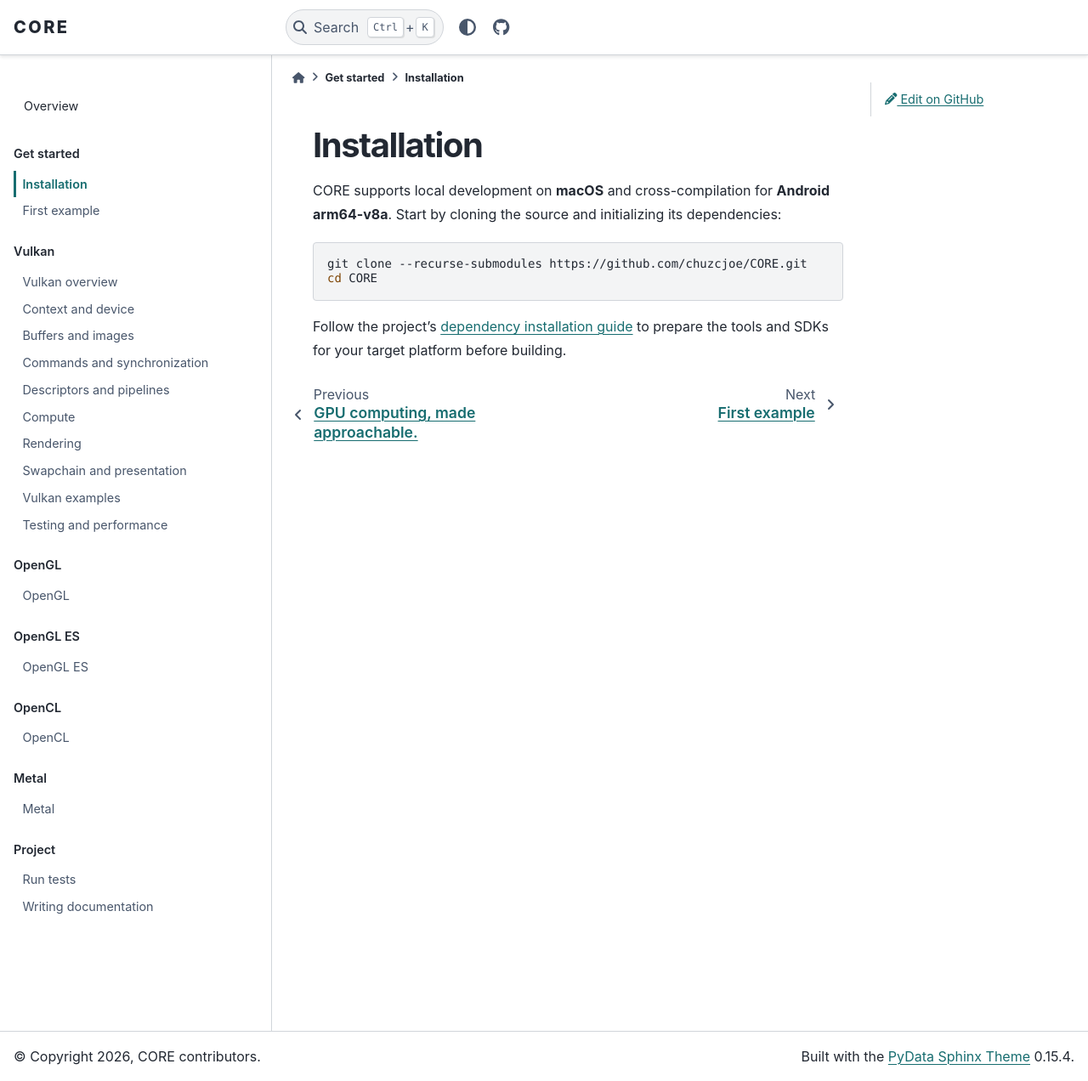
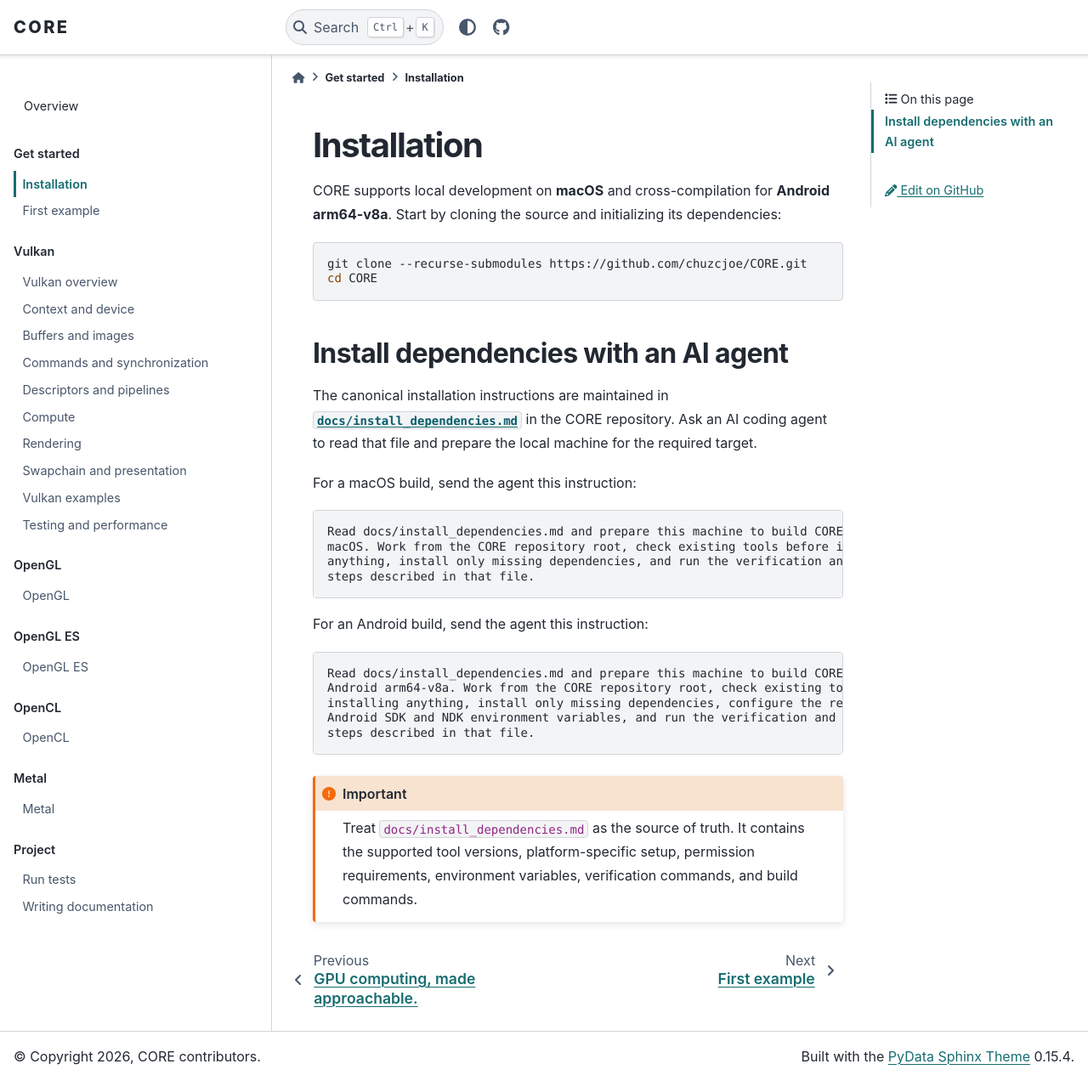
Before and after one commit to core-computings/core-computings.github.io, a Sphinx documentation site: the page built from docs/getting-started/installation.md, in a window 1280 px wide and 1272 px high. Shown: the whole window at 85% size. Built offline with Sphinx 7.4.7 and the PyData theme 0.15.4, drawn with Linux system fonts in a browser that asks for light colours.

Commit message:
Direct installation guide to repository agent instructions

````diff
--- a/docs/getting-started/installation.md
+++ b/docs/getting-started/installation.md
@@ -8,5 +8,34 @@ git clone --recurse-submodules https://github.com/chuzcjoe/CORE.git
 cd CORE
 ```
 
-Follow the project's [dependency installation guide](https://github.com/chuzcjoe/CORE/blob/main/docs/install_dependencies.md)
-to prepare the tools and SDKs for your target platform before building.
+## Install dependencies with an AI agent
+
+The canonical installation instructions are maintained in
+[`docs/install_dependencies.md`](https://github.com/chuzcjoe/CORE/blob/main/docs/install_dependencies.md)
+in the CORE repository. Ask an AI coding agent to read that file and prepare the
+local machine for the required target.
+
+For a macOS build, send the agent this instruction:
+
+```text
+Read docs/install_dependencies.md and prepare this machine to build CORE for
+macOS. Work from the CORE repository root, check existing tools before installing
+anything, install only missing dependencies, and run the verification and build
+steps described in that file.
+```
+
+For an Android build, send the agent this instruction:
+
+```text
+Read docs/install_dependencies.md and prepare this machine to build CORE for
+Android arm64-v8a. Work from the CORE repository root, check existing tools before
+installing anything, install only missing dependencies, configure the required
+Android SDK and NDK environment variables, and run the verification and build
+steps described in that file.
+```
+
+```{important}
+Treat `docs/install_dependencies.md` as the source of truth. It contains the
+supported tool versions, platform-specific setup, permission requirements,
+environment variables, verification commands, and build commands.
+```
````
